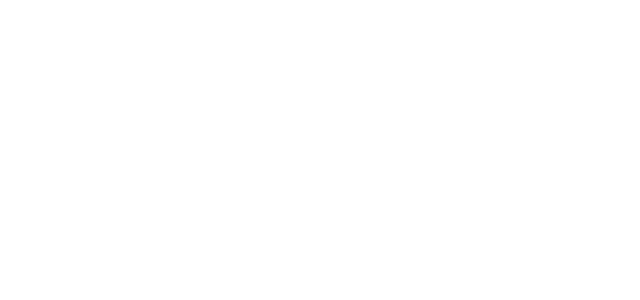
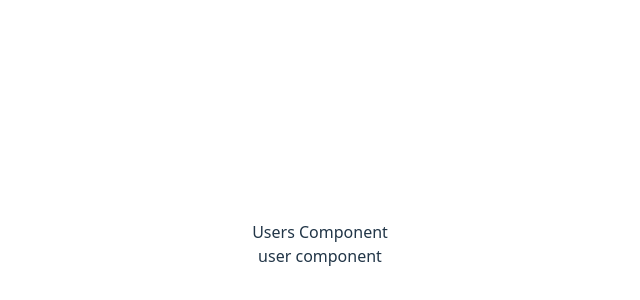
Before and after one commit to Artur-Petrov/react, a React (Vite) app: page / in a window 1280 px wide. Shown: the part 156-456 px from the top of the page, without its empty margins (320-960 px from the left). Built offline with nearby package versions, Linux system fonts and the light colour scheme; no server answers.

Commit message:
lesson7/memo

```diff
--- a/src/App.tsx
+++ b/src/App.tsx
@@ -1,9 +1,12 @@
 import './App.css'
+import UsersComponent from "./components/UsersComponent.tsx";
 
 function App() {
 
   return (
-    <></>
+    <>
+    <UsersComponent/>
+    </>
   )
 }
 
--- /dev/null
+++ b/src/components/UserComponent.tsx
@@ -0,0 +1,11 @@
+import {memo} from "react";
+
+const UserComponent = memo(() => {
+    return (
+        <div>
+            user component
+        </div>
+    );
+});
+
+export default UserComponent;
--- /dev/null
+++ b/src/components/UsersComponent.tsx
@@ -0,0 +1,24 @@
+import UserComponent from "./UserComponent.tsx";
+import {useEffect, useState} from "react";
+
+const UsersComponent = () => {
+
+    const [users, setUsers] = useState([])
+
+    useEffect(() => {
+        fetch('https://jsonplaceholder.typicode.com/users')
+            .then((response) => response.json())
+            .then((value) => {
+                setUsers(value);
+            });
+    }, []);
+
+    return (
+        <div>
+            Users Component
+            <UserComponent/>
+        </div>
+    );
+};
+
+export default UsersComponent;
```
